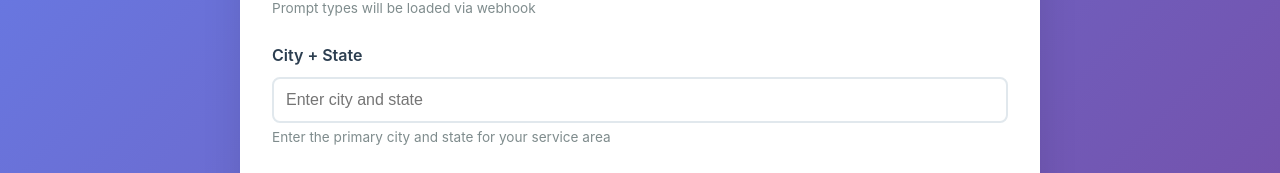
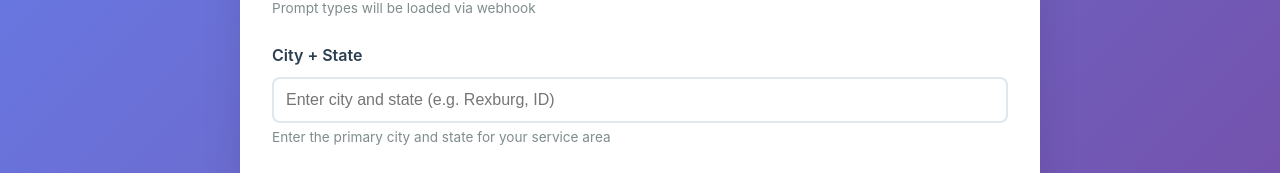
Before and after one commit to success-wq/mass-page-generator, a plain HTML site: page index.html in a window 1280 px wide. Shown: the part 303-476 px from the top of the page. Drawn offline with Linux system fonts and the light colour scheme; no server answers.

Commit message:
Update index.html

```diff
--- a/index.html
+++ b/index.html
@@ -38,7 +38,7 @@
                     <input
                         type="text"
                         id="cityState"
-                        placeholder="Enter city and state"
+                        placeholder="Enter city and state (e.g. Rexburg, ID)"
                         required
                     >
                     <small>Enter the primary city and state for your service area</small>
@@ -91,4 +91,5 @@
 
     <script src="script.js"></script>
 </body>
+
 </html>
```
